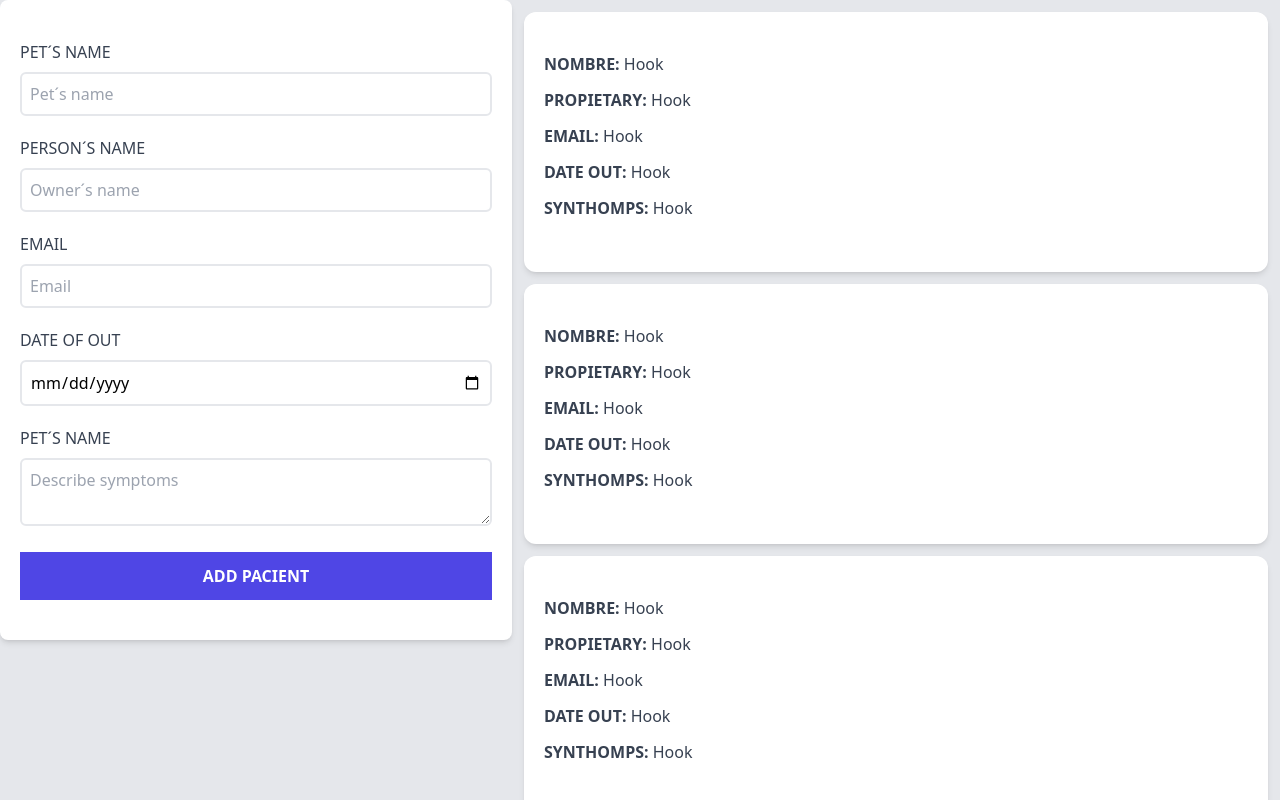
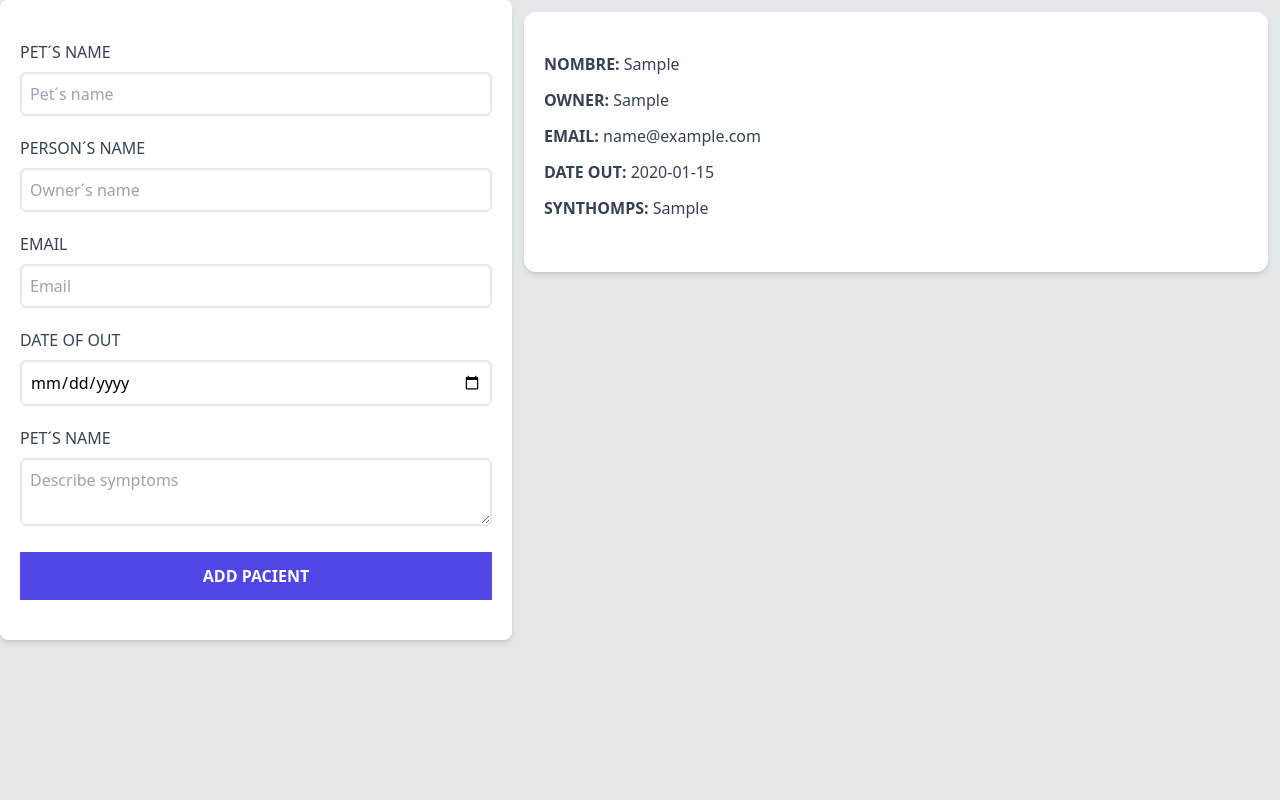
Before and after one commit to Abraham935/React-Projects, a React (Vite) app in the folder patient-appointment/: page / in a window 1280 px wide. Both pictures are taken after typing "Sample", "Sample", "name@example.com", "2020-01-15", "Sample" into the empty fields and a click on the input "Add pacient". Shown: the part 300-1100 px from the top of the page. Built offline with nearby package versions, Linux system fonts and the light colour scheme.

Commit message:
Now showing patients in frontend when submittig the form

```diff
--- a/patient-appointment/src/App.jsx
+++ b/patient-appointment/src/App.jsx
@@ -16,7 +16,9 @@
           patients={patients}
           setPatients={setPatients}
         />
-        <PatientsList />
+        <PatientsList
+          patients={patients}
+        />
       </div>
     </div>
   )
--- a/patient-appointment/src/components/Formulario.jsx
+++ b/patient-appointment/src/components/Formulario.jsx
@@ -9,6 +9,13 @@
   const [symptoms, setSymptoms] = useState('');
 
   const [error, setError] = useState(false)
+
+  const generateId = () => {
+    const random = Math.random().toString(36).substring(2);
+    const date = Date.now().toString(36);
+
+    return random + date;
+  }
 
   const handleSubmit = (e) => {
     e.preventDefault();
@@ -27,7 +34,8 @@
         owner,
         email,
         date,
-        symptoms
+        symptoms,
+        id: generateId()
       }
 
 
--- a/patient-appointment/src/components/Patient.jsx
+++ b/patient-appointment/src/components/Patient.jsx
@@ -1,32 +1,32 @@
 
 
-export const Patient = () => {
+export const Patient = ( {patient}) => {
   return (
 
     <div className="m-3 bg-white shadow-md px-5 py-10 rounded-xl">
         <p className="font-bold mb-3 uppercase text-gray-700">
           Nombre: {''}
-          <span className="font-normal normal-case">Hook</span>
+          <span className="font-normal normal-case">{patient.name}</span>
         </p>
 
         <p className="font-bold mb-3 uppercase text-gray-700">
-          Propietary: {''}
-          <span className="font-normal normal-case">Hook</span>
+          Owner: {''}
+          <span className="font-normal normal-case">{patient.owner}</span>
         </p>
 
         <p className="font-bold mb-3 uppercase text-gray-700">
           Email: {''}
-          <span className="font-normal normal-case">Hook</span>
+          <span className="font-normal normal-case">{patient.email}</span>
         </p>
 
         <p className="font-bold mb-3 uppercase text-gray-700">
           Date out: {''}
-          <span className="font-normal normal-case">Hook</span>
+          <span className="font-normal normal-case">{patient.date}</span>
         </p>
 
         <p className="font-bold mb-3 uppercase text-gray-700">
           Synthomps: {''}
-          <span className="font-normal normal-case">Hook</span>
+          <span className="font-normal normal-case">{patient.symptoms}</span>
         </p>
       </div>
   )
--- a/patient-appointment/src/components/PatientsList.jsx
+++ b/patient-appointment/src/components/PatientsList.jsx
@@ -1,6 +1,10 @@
+/* eslint-disable react/jsx-key */
 import { Patient } from "./Patient"
 
-function PatientsList() {
+// eslint-disable-next-line react/prop-types
+function PatientsList({ patients }) {
+  console.log(patients)
+
   return (
     <div className="md:w-1/2  lg:w-3/5 ">
       <h2 className="font-black text-3xl text-center">Listado Pacientes</h2>
@@ -11,11 +15,14 @@
       </p>
 
       <div className=" md:h-screen overflow-y-scroll">
-        <Patient />
-        <Patient />
-        <Patient />
-        <Patient />
-        <Patient />
+        {patients.map( (patient) => {
+
+          return (
+            <Patient
+              patient={patient}
+            />
+          )
+        })}
       </div>
 
 
```
